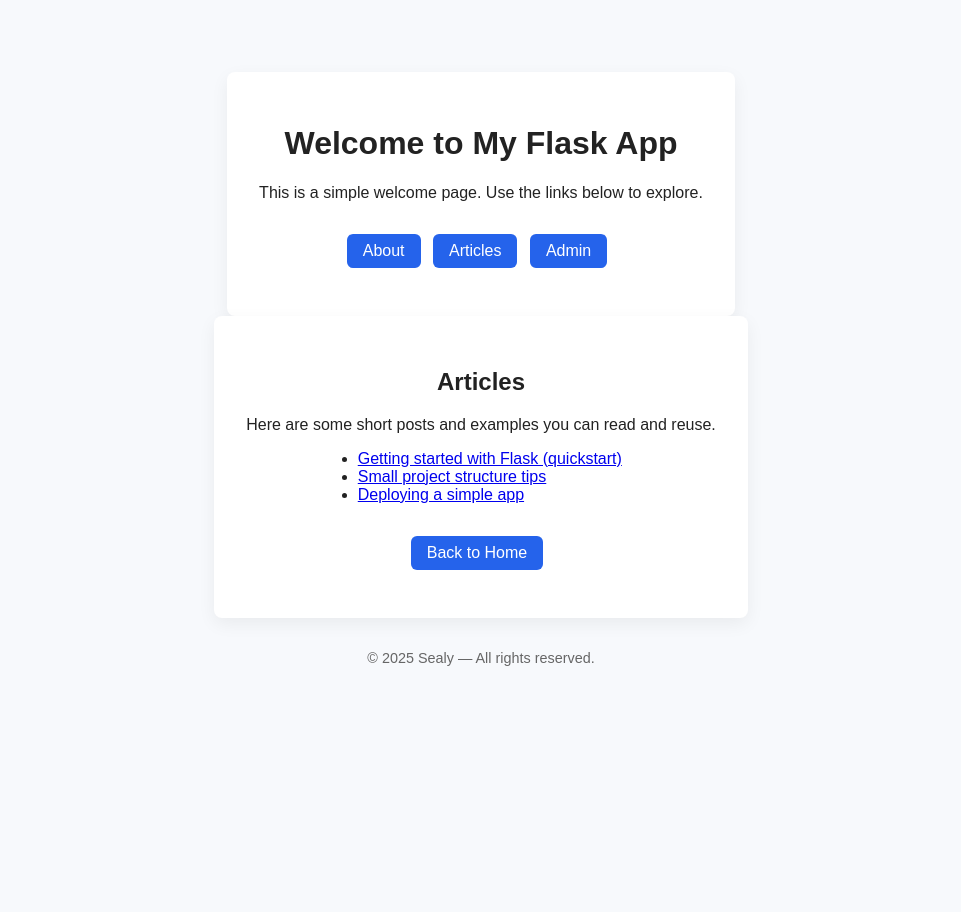
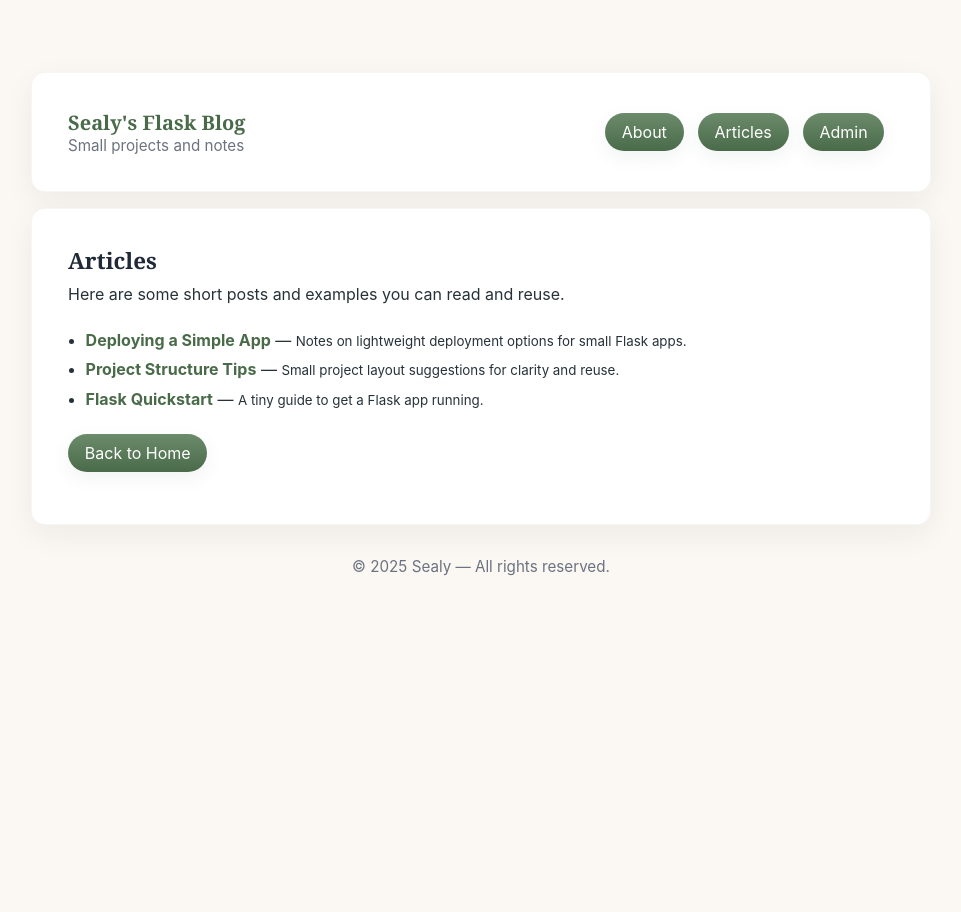
Before and after one commit to Cannibalseal/Flaskstuff, a Flask app: page /articles/ in a window 1280 px wide. Shown: the whole page, without its empty margins (159-1120 px from the left). Before the commit the page ends 666 px from the top, so only its background shows below. Run offline with Flask 3, Linux system fonts and the light colour scheme.

Commit message:
implement article management with in-memory storage and enhance templates for navigation and styling

```diff
--- /dev/null
+++ b/mdblogs/database.py
@@ -0,0 +1,38 @@
+from datetime import date
+
+# Simple in-memory articles store. Keyed by slug for easy routing.
+articles = {
+    "flask-quickstart": {
+        "id": 1,
+        "title": "Flask Quickstart",
+        "slug": "flask-quickstart",
+        "summary": "A tiny guide to get a Flask app running.",
+        "content": "<p>This article walks through creating a single-file Flask app, running it locally, and structuring simple templates.</p>",
+        "date": date(2025, 1, 5),
+    },
+    "project-structure-tips": {
+        "id": 2,
+        "title": "Project Structure Tips",
+        "slug": "project-structure-tips",
+        "summary": "Small project layout suggestions for clarity and reuse.",
+        "content": "<p>Keep templates, static, and small helper modules organized. Use a simple `database.py` for demo data.</p>",
+        "date": date(2025, 2, 12),
+    },
+    "deploy-simple-app": {
+        "id": 3,
+        "title": "Deploying a Simple App",
+        "slug": "deploy-simple-app",
+        "summary": "Notes on lightweight deployment options for small Flask apps.",
+        "content": "<p>Options include simple WSGI servers behind a reverse proxy, or using containers for portability.</p>",
+        "date": date(2025, 3, 8),
+    },
+}
+
+
+def get_all_articles():
+    """Return articles as a list ordered by date descending."""
+    return sorted(articles.values(), key=lambda a: a["date"], reverse=True)
+
+
+def get_article(slug):
+    return articles.get(slug)
--- a/mdblogs/static/css/main.css
+++ b/mdblogs/static/css/main.css
@@ -1,39 +1,86 @@
-/* Main styles extracted from welcome_page.html */
+/* Cozy, professional theme */
+:root{
+  --bg: #fbf7f2;
+  --card-bg: #ffffff;
+  --muted: #6b7280;
+  --text: #263238;
+  --accent: #6b8b6b;
+  --accent-dark: #4a6b4a;
+  --shadow: rgba(38,50,56,0.06);
+}
+
+html,body{
+  height:100%;
+}
+
 body {
-  font-family: Arial, Helvetica, sans-serif;
-  background: #f7f9fc;
-  color: #222;
-  text-align: center;
-  padding: 4rem;
+  font-family: -apple-system, BlinkMacSystemFont, "Segoe UI", Roboto, "Helvetica Neue", Arial, sans-serif;
+  background: var(--bg);
+  color: var(--text);
+  -webkit-font-smoothing:antialiased;
+  -moz-osx-font-smoothing:grayscale;
+  margin:0;
+  padding:3.5rem 1.25rem;
+  display:flex;
+  justify-content:center;
+}
+
+.container {
+  width:100%;
+  max-width:900px;
 }
 
 .card {
-  background: #fff;
-  padding: 2rem;
-  border-radius: 8px;
-  box-shadow: 0 6px 18px rgba(0,0,0,0.06);
-  display: inline-block;
+  background: var(--card-bg);
+  padding:2.25rem;
+  border-radius:14px;
+  box-shadow: 0 10px 30px var(--shadow);
+  border: 1px solid rgba(16,24,32,0.04);
+  margin:1rem 0;
 }
 
-a.button {
-  display: inline-block;
-  margin-top: 1rem;
-  margin-right: 0.5rem;
-  padding: 0.5rem 1rem;
-  background: #2563eb;
-  color: #fff;
-  text-decoration: none;
-  border-radius: 6px;
+h1, h2 {
+  font-family: Georgia, "Times New Roman", Times, serif;
+  color: #1f2937;
+  margin:0 0 0.5rem 0;
 }
 
-.site-footer {
-  margin-top: 2rem;
-  font-size: 0.9rem;
-  color: #666;
+h1 { font-size:2rem; }
+h2 { font-size:1.4rem; }
+
+p { margin:0 0 1rem 0; }
+
+.muted { color: var(--muted); font-size:0.95rem; }
+
+a { color: var(--accent-dark); text-decoration: none; }
+a:hover{ text-decoration: underline; }
+
+/* Buttons */
+a.button {
+  display:inline-block;
+  margin-right:0.6rem;
+  padding:0.55rem 1.05rem;
+  background: linear-gradient(180deg,var(--accent) 0%, var(--accent-dark) 100%);
+  color: #fff;
+  text-decoration:none;
+  border-radius:999px;
+  box-shadow: 0 6px 18px rgba(75,85,99,0.08);
+  transition: transform .14s ease, box-shadow .14s ease;
 }
 
-/* Small responsive tweak */
-@media (max-width: 480px) {
-  body { padding: 2rem; }
-  .card { width: 100%; box-sizing: border-box; }
+a.button:hover{ transform: translateY(-2px); box-shadow: 0 10px 30px rgba(75,85,99,0.12); }
+
+/* Lists */
+ul { padding-left:1.05rem; margin:0.6rem 0; text-align:left; }
+li { margin:0.6rem 0; }
+
+.article-body { margin-top: 0.8rem; color: #333; line-height:1.75; }
+
+.site-footer { text-align:center; margin-top:2rem; font-size:0.9rem; color:var(--muted); }
+
+/* Responsive tweaks */
+@media (max-width: 720px){
+  body { padding:2rem 0.8rem; }
+  .card { padding:1.25rem; border-radius:12px; }
+  h1{ font-size:1.6rem }
 }
--- /dev/null
+++ b/mdblogs/templates/_footer.jinja
@@ -0,0 +1,3 @@
+<footer class="site-footer">
+  <div class="muted">© 2025 Sealy — All rights reserved.</div>
+</footer>
--- /dev/null
+++ b/mdblogs/templates/_head.jinja
@@ -0,0 +1,6 @@
+<head>
+  <meta charset="utf-8">
+  <meta name="viewport" content="width=device-width, initial-scale=1">
+  <title>{% block title %}{% endblock %} — Sealy</title>
+  <link rel="stylesheet" href="{{ url_for('static', filename='css/main.css') }}">
+</head>
--- a/mdblogs/templates/_main.jinja
+++ b/mdblogs/templates/_main.jinja
@@ -1,26 +1,15 @@
 <!doctype html>
 <html lang="en">
-	<head>
-		<meta charset="utf-8">
-		<meta name="viewport" content="width=device-width, initial-scale=1">
-		<title> {% block title %} {% endblock %} </title>
-		<link rel="stylesheet" href="{{ url_for('static', filename='css/main.css') }}">
-	</head>
+	{% include '_head.jinja' %}
 	<body>
-		<div class="card">
-			<h1>Welcome to My Flask App</h1>
-			<p>This is a simple welcome page. Use the links below to explore.</p>
-			<p>
-				<a class="button" href="/about/">About</a>
-				<a class="button" href="/articles/">Articles</a>
-				<a class="button" href="/admin/">Admin</a>
-			</p>
+		<div class="container">
+			{% include '_nav.jinja' %}
+
+			<main>
+				{% block main %}{% endblock %}
+			</main>
+
+			{% include '_footer.jinja' %}
 		</div>
-        <main>
-            {% block main %} {% endblock %}
-        </main>
-		<footer class="site-footer">
-			© 2025 Sealy — All rights reserved.
-		</footer>
 	</body>
 </html>
--- /dev/null
+++ b/mdblogs/templates/_nav.jinja
@@ -0,0 +1,13 @@
+<header class="site-header card" role="banner">
+  <div style="display:flex;align-items:center;justify-content:space-between;gap:1rem;">
+    <div>
+      <h1 style="margin:0; font-size:1.25rem;"><a href="{{ url_for('index') }}">Sealy's Flask Blog</a></h1>
+      <div class="muted">Small projects and notes</div>
+    </div>
+    <nav aria-label="Main navigation">
+      <a class="button" href="{{ url_for('about') }}">About</a>
+      <a class="button" href="{{ url_for('articles') }}">Articles</a>
+      <a class="button" href="{{ url_for('view_admin') }}">Admin</a>
+    </nav>
+  </div>
+</header>
--- a/mdblogs/templates/articles.jinja
+++ b/mdblogs/templates/articles.jinja
@@ -7,9 +7,13 @@
 	<h2>Articles</h2>
 	<p>Here are some short posts and examples you can read and reuse.</p>
 	<ul style="text-align:left; display:inline-block; margin:0; padding-left:1.1rem;">
-		<li><a href="#">Getting started with Flask (quickstart)</a></li>
-		<li><a href="#">Small project structure tips</a></li>
-		<li><a href="#">Deploying a simple app</a></li>
+		{% for a in articles %}
+			<li>
+				<a href="{{ url_for('article_detail', slug=a.slug) }}"><strong>{{ a.title }}</strong></a> &mdash; <small>{{ a.summary }}</small>
+			</li>
+		{% else %}
+			<li>No articles available.</li>
+		{% endfor %}
 	</ul>
 	<p style="margin-top:1rem;"><a class="button" href="/">Back to Home</a></p>
 </div>
--- a/project 1.py
+++ b/project 1.py
@@ -1,4 +1,5 @@
-from flask import Flask, render_template
+from flask import Flask, render_template, abort
+from mdblogs import database as db
 
 # Use templates and static files from the `mdblogs` subfolder
 app = Flask(__name__, template_folder='mdblogs/templates', static_folder='mdblogs/static')
@@ -21,7 +22,16 @@ def about():
 
 @app.route('/articles/')
 def articles():
-    return render_template('articles.jinja')
+    all_articles = db.get_all_articles()
+    return render_template('articles.jinja', articles=all_articles)
+
+
+@app.route('/articles/<slug>/')
+def article_detail(slug):
+    article = db.get_article(slug)
+    if not article:
+        return render_template('article_not_found.jinja', slug=slug), 404
+    return render_template('article.jinja', article=article)
 
 
 if __name__ == '__main__':
```
Also changed, not shown: mdblogs/templates/article.jinja (added, +14 -0 lines), mdblogs/templates/article_not_found.jinja (added, +15 -0 lines).
